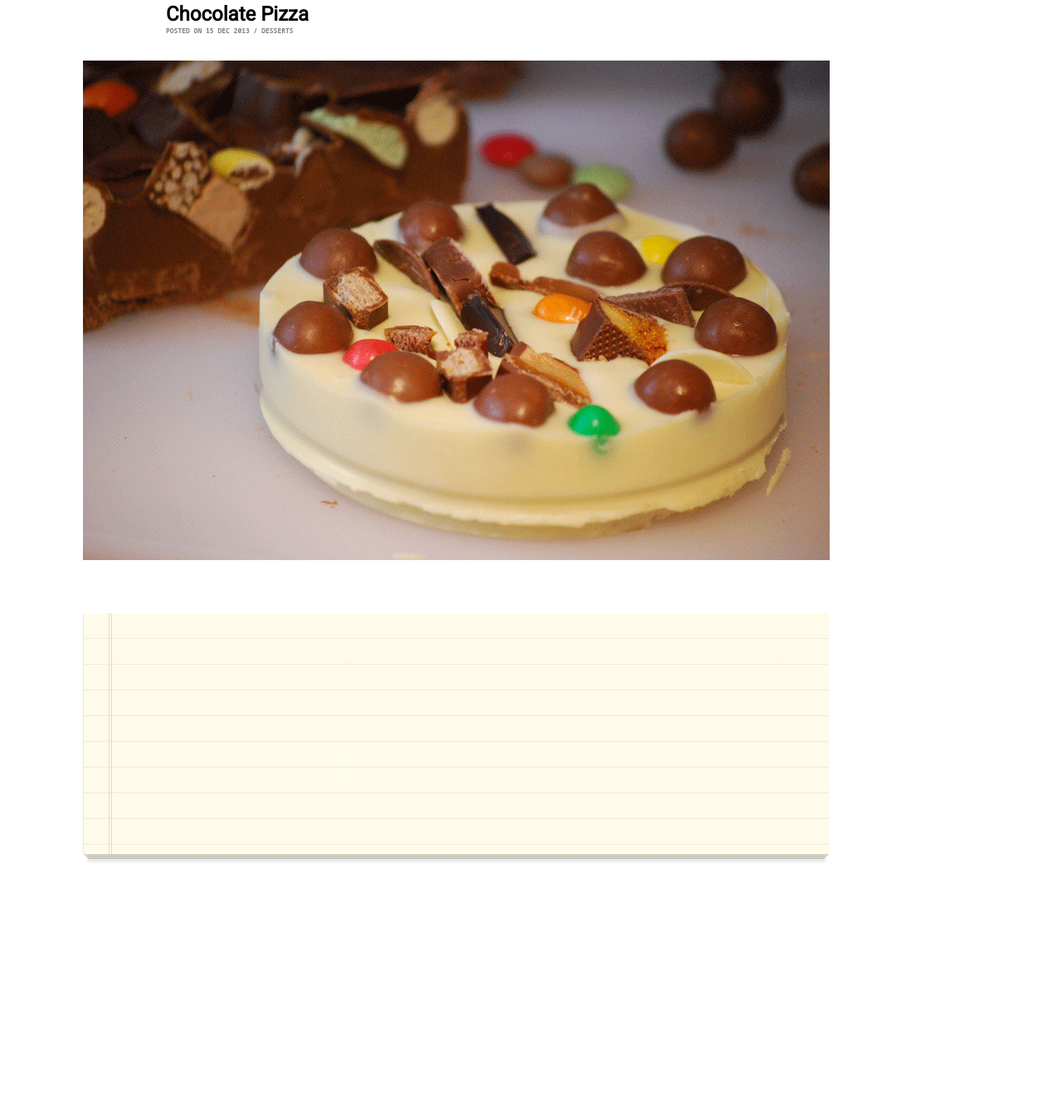
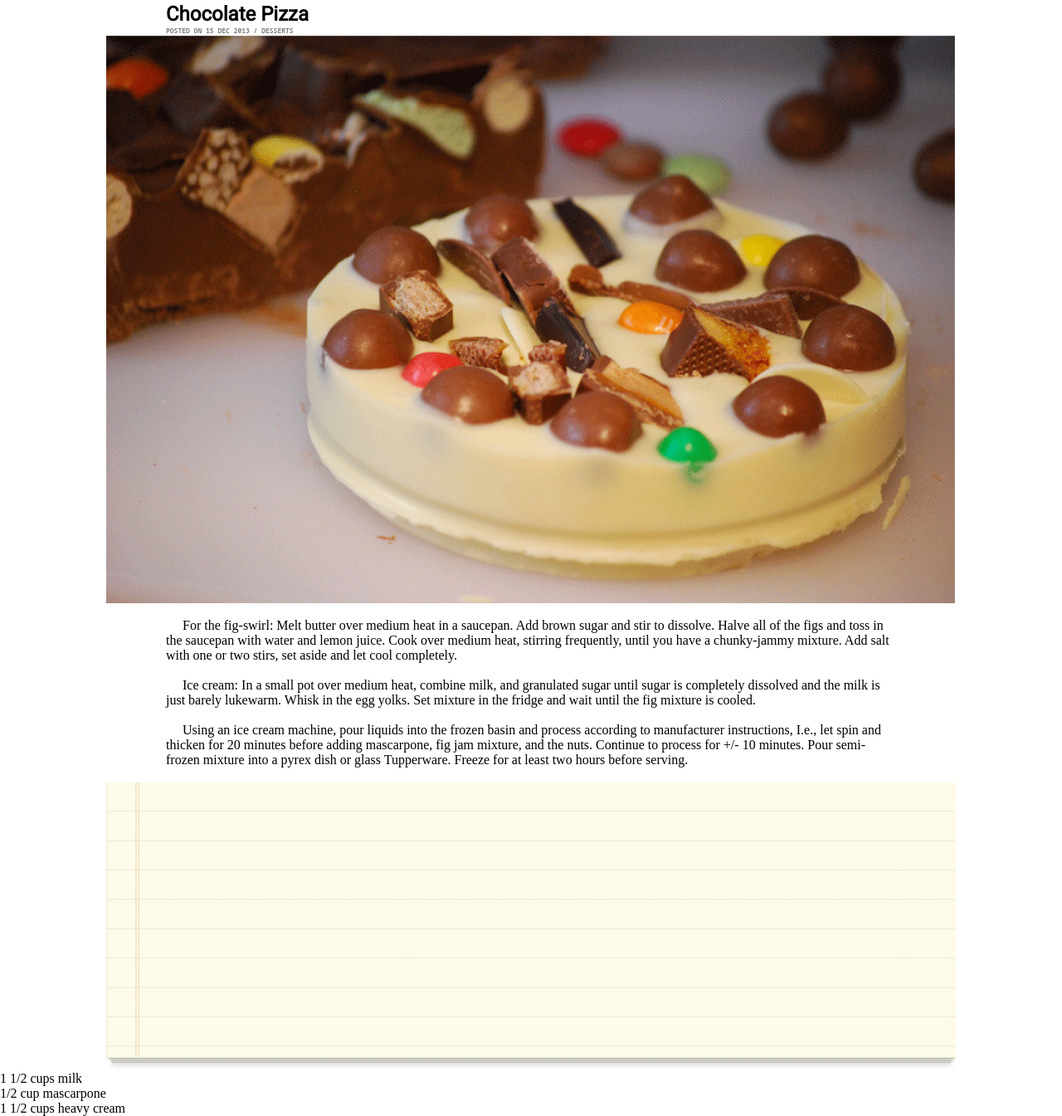
Before and after one commit to Gcrowder93/Choc-Pizza, a website: page index.html in a window 1280 px wide. Shown: the part 148-1493 px from the top of the page at 83% size. Before the commit the page ends 1226 px from the top, so only its background shows below. Drawn offline with Linux system fonts and the light colour scheme; a web font is replaced by a local one.

Commit message:
added text next we are trying to place text on image

```diff
--- a/index.html
+++ b/index.html
@@ -42,10 +42,29 @@
             <h1>Chocolate Pizza</h1>
             <h2>POSTED ON 15 DEC 2013 / DESSERTS</h2>
             <img class="main-logo" src="./assets/chocolate.png" />
-            <p></p>
-            <p></p>
-            <p></p>
-            <img id="listBackground" src="./assets/list-bg.png"
+            <div id="paragraphs">
+            <br><p class="pg">For the fig-swirl: Melt butter over medium heat in a saucepan. Add brown sugar and stir to dissolve. Halve all of the figs and toss in the saucepan with water and lemon juice. Cook over medium heat, stirring frequently, until you have a chunky-jammy mixture. Add salt with one or two stirs, set aside and let cool completely.
+            </p><br>
+            <p class="pg">Ice cream: In a small pot over medium heat, combine milk, and granulated sugar until sugar is completely dissolved and the milk is just barely lukewarm. Whisk in the egg yolks. Set mixture in the fridge and wait until the fig mixture is cooled.
+            </p><br>
+            <p class="pg">Using an ice cream machine, pour liquids into the frozen basin and process according to manufacturer instructions, I.e., let spin and thicken for 20 minutes before adding mascarpone, fig jam mixture, and the nuts. Continue to process for +/- 10 minutes. Pour semi-frozen mixture into a pyrex dish or glass Tupperware. Freeze for at least two hours before serving.
+            </p><br>
+            </div>
+            <img id="listBackground" src="./assets/list-bg.png">
+            <ol id="ing">
+                <li> 1 1/2 cups milk</li>
+                <li>1/2 cup mascarpone</li>
+                <li></li>
+                <li></li>
+                <li></li>
+                <li></li>
+                <li class="column2">1 1/2 cups heavy cream</li>
+                <li class="column2"></li>
+                <li class="column2"></li>
+                <li class="column2"></li>
+                <li class="column2"></li>
+                <li class="column2"></li>
+            </ol>
     <footer>
     </footer>
     <script type="module" src="./app.js"></script>
--- a/styles/style.css
+++ b/styles/style.css
@@ -3,12 +3,10 @@
     margin: 0px 100px;
     padding: 0px 100px;
 }
-/*body {
-    display: flex;
-    flex-direction: column;
-    align-items: center;
-    margin-top: 75px;
-}*/
+body {
+    max-width: 100%;
+    margin: 0px auto;
+}
 
 /*font-family: 'Architects Daughter', cursive;
     font-family: 'Ephesis', cursive;
@@ -55,8 +53,20 @@ h2 {
     color: gray;
 }
 .main-logo {
-    margin: 30px 100px;
+    display: block;
+    margin-left: auto;
+    margin-right: auto;
+    width: 80%;
 }
-#listBackground{
-    margin: 30px 100px;
-    }
+
+
+.pg{
+    text-indent: 20px;
+}
+#listBackground {
+    display: block;
+    margin-left: auto;
+    margin-right: auto;
+    width: 80%;
+    z-index: -1;
+}
```
